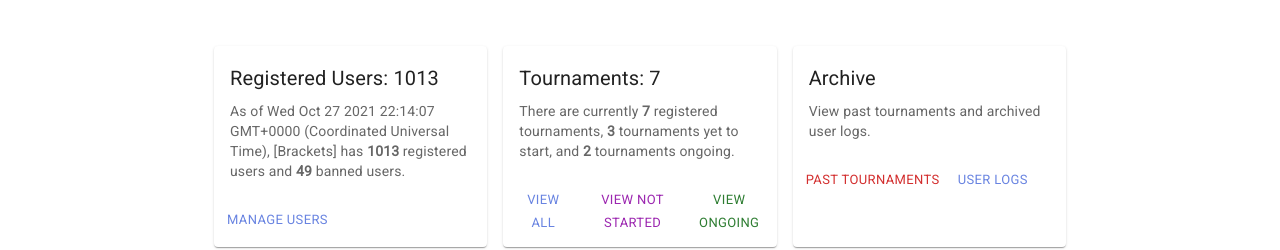
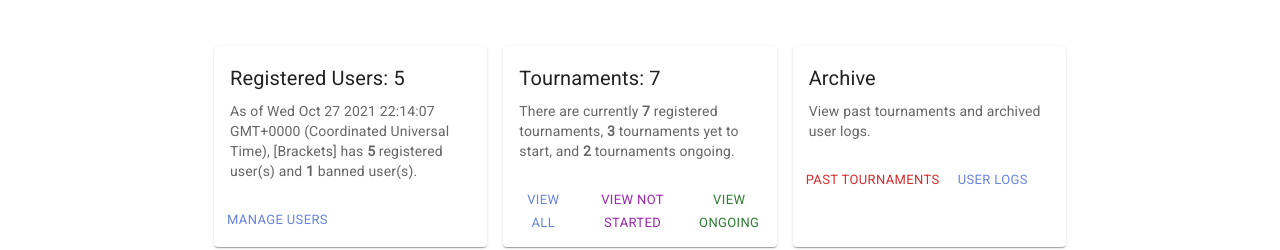
Before and after one commit to MastaCoder/-Brackets-, a React (Create React App) app in the folder frontend/: page /dashboard in a window 1280 px wide. Shown: the part 164-414 px from the top of the page. Built offline with nearby package versions, Linux system fonts and the light colour scheme.

Commit message:
Moved players into data.js, used DataContext to see changes to it

```diff
--- a/frontend/src/data/data.js
+++ b/frontend/src/data/data.js
@@ -154,6 +154,43 @@ const data = {
 			host: 'user',
 		},
 	],
+  players: [
+    {
+      type: 'user',
+      id: 1,
+      name: 'im_too_sexy',
+      email: 'waytoosexy@mail.com',
+      isBanned: false,
+    },
+    {
+      type: 'user',
+      id: 2,
+      name: 'im_tooo_sexy',
+      email: 'waytoosexy@mail.com',
+      isBanned: false,
+    },
+    {
+      type: 'user',
+      id: 3,
+      name: 'im_tooo_sexy',
+      email: 'waytoosexy@mail.com',
+      isBanned: false,
+    },
+    {
+      type: 'user',
+      id: 4,
+      name: 'ayo_pierre',
+      email: 'pierre@mail.com',
+      isBanned: true,
+    },
+    {
+      type: 'user',
+      id: 5,
+      name: 'damnBoi1782',
+      email: 'dammit@mail.com',
+      isBanned: false,
+    },
+  ]
 };
 
 export default data;
--- a/frontend/src/views/Admin/Users/AdminViewUsers.js
+++ b/frontend/src/views/Admin/Users/AdminViewUsers.js
@@ -1,66 +1,28 @@
 import { Container } from '@mui/material';
-import { useEffect, useState } from 'react';
+import { useEffect, useContext } from 'react';
 import PageTitle from '../../../components/Layout/PageTitle';
 import PlayerList from '../../../components/Player/PlayerList/PlayerList';
-
-const allPlayers = [
-	{
-		type: 'user',
-		id: 1,
-		name: 'im_too_sexy',
-		email: 'waytoosexy@mail.com',
-		isBanned: false,
-	},
-	{
-		type: 'user',
-		id: 2,
-		name: 'im_tooo_sexy',
-		email: 'waytoosexy@mail.com',
-		isBanned: false,
-	},
-	{
-		type: 'user',
-		id: 3,
-		name: 'im_tooo_sexy',
-		email: 'waytoosexy@mail.com',
-		isBanned: false,
-	},
-	{
-		type: 'user',
-		id: 4,
-		name: 'ayo_pierre',
-		email: 'pierre@mail.com',
-		isBanned: true,
-	},
-	{
-		type: 'user',
-		id: 5,
-		name: 'damnBoi1782',
-		email: 'dammit@mail.com',
-		isBanned: false,
-	},
-];
+import DataContext from '../../../contexts/dataContext';
 
 const AdminViewUsers = ({ displayUserType }) => {
-
-	const [players, setPlayers] = useState(allPlayers);
+	const [data, setData] = useContext(DataContext);
 	// We will make an API call to get the users
 	// Currently doing it manually
 	useEffect(() => {
 		if (displayUserType === 'banned') {
-			const bannedPlayers = players.filter((player) => player.isBanned);
-			setPlayers(bannedPlayers);
+			const bannedPlayers = data.players.filter((player) => player.isBanned);
+			setData({ ...data, players: bannedPlayers });
 		}
 	}, [displayUserType]);
 
 	const handlePlayerUpdate = (id) => {
-		const updatedPlayers = players.map((player) => {
+		const updatedPlayers = data.players.map((player) => {
 			if (player.id === id) {
 				return { ...player, isBanned: !player.isBanned };
 			}
 			return player;
 		});
-		setPlayers(updatedPlayers);
+		setData({ ...data, players: updatedPlayers });
 	};
 
 	return (
@@ -68,7 +30,7 @@ const AdminViewUsers = ({ displayUserType }) => {
 			<PageTitle variant="h4" sx={{ mb: 5, fontWeight: 'bold' }}>
 				Manage Users
 			</PageTitle>
-			<PlayerList players={players} handlePlayerUpdate={handlePlayerUpdate} />
+			<PlayerList players={data.players} handlePlayerUpdate={handlePlayerUpdate} />
 		</Container>
 	);
 };
--- a/frontend/src/views/Dashboards/AdminDashboard/AdminDashboard.js
+++ b/frontend/src/views/Dashboards/AdminDashboard/AdminDashboard.js
@@ -8,12 +8,13 @@ import {
 	Typography,
 	Grid,
 } from '@mui/material';
-import { Link } from 'react-router-dom';
-import styles from './AdminDashboard.module.css';
 import { useHistory } from 'react-router';
-import data from '../../../data/data';
+import DataContext from '../../../contexts/dataContext';
+import { useContext } from 'react';
 
 export default function AdminDashboard(props) {
+  const [data, setData] = useContext(DataContext)
+
 	const cardStyles = {
 		height: '100%',
 	};
@@ -38,12 +39,12 @@ export default function AdminDashboard(props) {
 						<Card style={cardStyles}>
 							<CardContent>
 								<Typography gutterBottom variant="h6" component="div">
-									Registered Users: 1013
+									Registered Users: { data.players.length }
 								</Typography>
 								<Typography variant="body2" color="text.secondary">
 									As of {Date().toLocaleString()}, [Brackets] has{' '}
-									<strong>1013</strong> registered users and <strong>49</strong>{' '}
-									banned users.
+									<strong>{ data.players.length }</strong> registered user(s) and <strong>{ data.players.filter(player => player.isBanned).length }</strong>{' '}
+									banned user(s).
 								</Typography>
 							</CardContent>
 							<CardActions>
```
